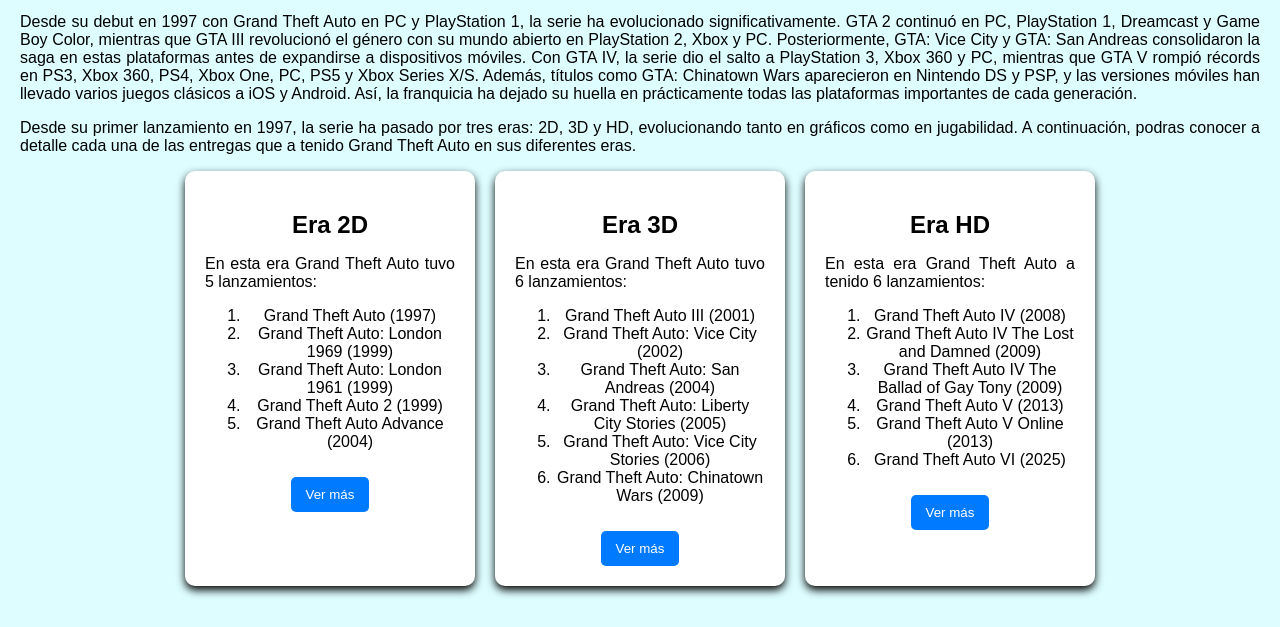
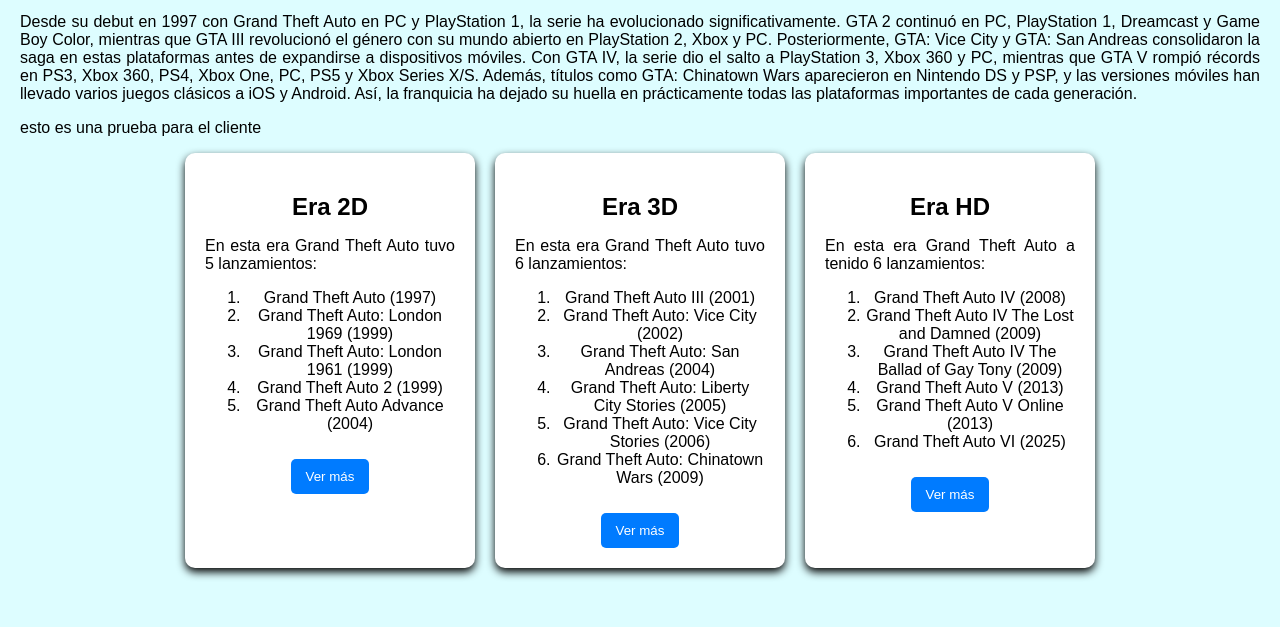
Before and after one commit to JCAplata/gta, a plain HTML site: page contenido/codigos/html/gta.html in a window 1280 px wide. Shown: the part 173-800 px from the top of the page. Drawn offline with Linux system fonts and the light colour scheme.

Commit message:
Update gta.html

```diff
--- a/contenido/codigos/html/gta.html
+++ b/contenido/codigos/html/gta.html
@@ -11,7 +11,7 @@
     <h1>Evolución de Grand Theft Auto</h1>
     <p>La serie Grand Theft Auto, más conocida como GTA, una historia rica y larga. Con múltiples títulos principales, spin-offs y paquetes, los jugadores se dedicaron a vivir una vida delictiva con una libertad casi total para elegir cómo quieren jugar. De hecho, muchos fanáticos testificarían que pasaron más tiempo recorriendo las calles, experimentando hasta dónde podían llegar en las provocaciones a policía en lugar de centrarse en cumplir las misiones. Además, la franquicia ganó una gran fama por su habilidad para equilibrar entre glorificar a los delincuentes y humanizarlos.</p>
     <p>Desde su debut en 1997 con Grand Theft Auto en PC y PlayStation 1, la serie ha evolucionado significativamente. GTA 2 continuó en PC, PlayStation 1, Dreamcast y Game Boy Color, mientras que GTA III revolucionó el género con su mundo abierto en PlayStation 2, Xbox y PC. Posteriormente, GTA: Vice City y GTA: San Andreas consolidaron la saga en estas plataformas antes de expandirse a dispositivos móviles. Con GTA IV, la serie dio el salto a PlayStation 3, Xbox 360 y PC, mientras que GTA V rompió récords en PS3, Xbox 360, PS4, Xbox One, PC, PS5 y Xbox Series X/S. Además, títulos como GTA: Chinatown Wars aparecieron en Nintendo DS y PSP, y las versiones móviles han llevado varios juegos clásicos a iOS y Android. Así, la franquicia ha dejado su huella en prácticamente todas las plataformas importantes de cada generación.</p>
-    <p>Desde su primer lanzamiento en 1997, la serie ha pasado por tres eras: 2D, 3D y HD, evolucionando tanto en gráficos como en jugabilidad. A continuación, podras conocer a detalle cada una de las entregas que a tenido Grand Theft Auto en sus diferentes eras.</p>
+    <p>esto es una prueba para el cliente</p>
     <div class="container">
         <div class="card">
             <h2>Era 2D</h2>
```
